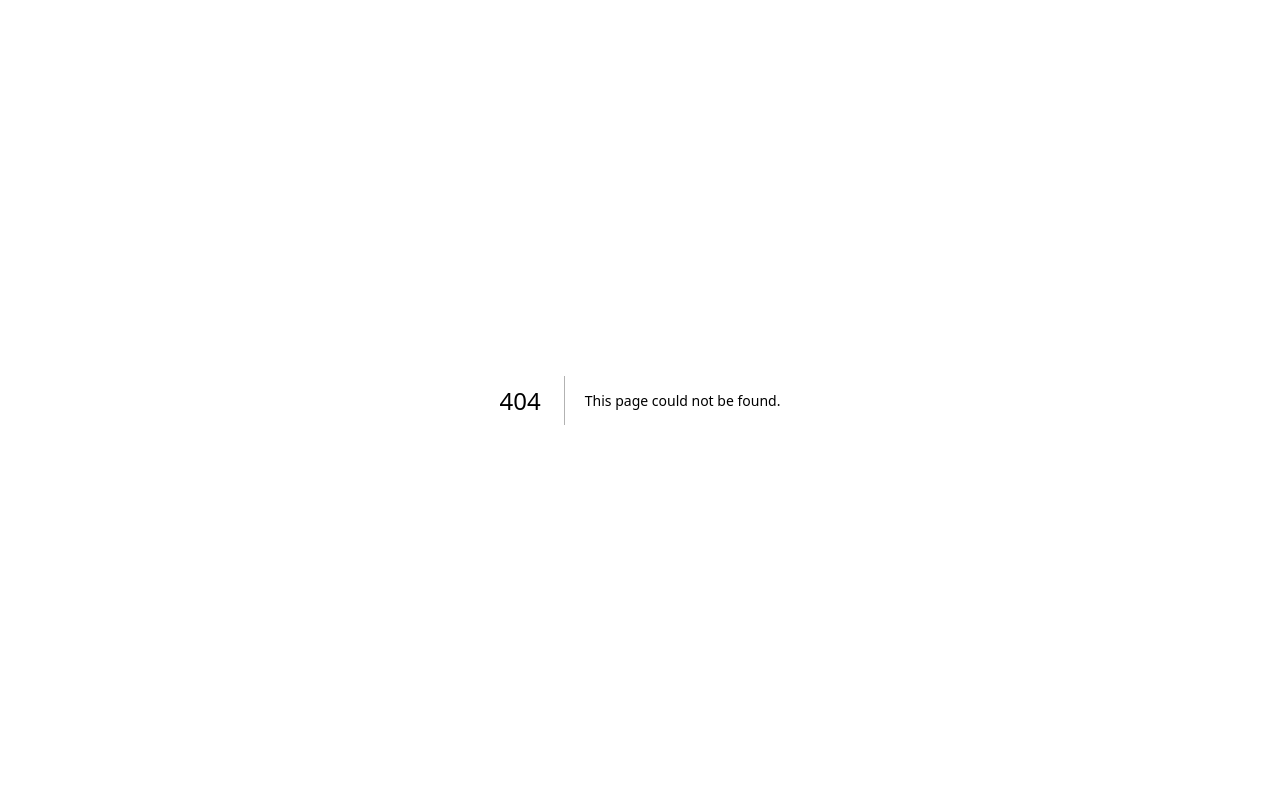
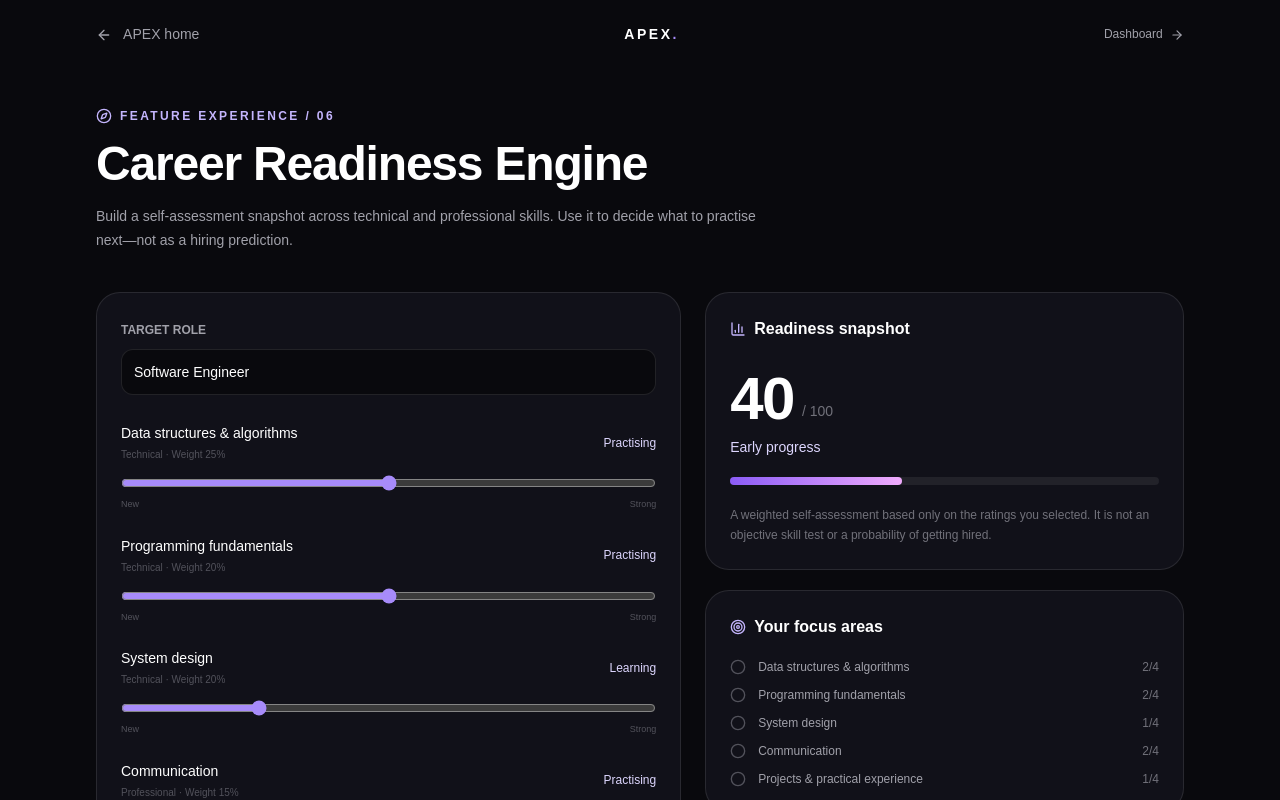
Before and after one commit to ansh44233/APEX-AI-Career-Developer-Intelligence-Platform, a Next.js app: page /features/readiness-engine in a window 1280 px wide. Before the commit this address had no page. Shown: the top 800 px of the page. Built offline with nearby package versions, Linux system fonts and the light colour scheme.

Commit message:
Add career readiness engine feature preview

```diff
--- /dev/null
+++ b/src/app/features/readiness-engine/page.tsx
@@ -0,0 +1,26 @@
+"use client";
+
+import { useMemo, useState } from "react";
+import { ArrowLeft, ArrowRight, Award, BarChart3, CheckCircle2, Circle, Compass, Target, TrendingUp } from "lucide-react";
+
+const skills = [
+ {name:"Data structures & algorithms",group:"Technical",weight:25},
+ {name:"Programming fundamentals",group:"Technical",weight:20},
+ {name:"System design",group:"Technical",weight:20},
+ {name:"Communication",group:"Professional",weight:15},
+ {name:"Projects & practical experience",group:"Professional",weight:20},
+];
+export default function Readiness() {
+ const [scores,setScores]=useState<number[]>([2,2,1,2,1]);
+ const [target,setTarget]=useState("Software Engineer");
+ const [checked,setChecked]=useState(false);
+ const total=useMemo(()=>Math.round(scores.reduce((sum,s,i)=>sum+s*skills[i].weight,0)/4),[scores]);
+ const level=total>=80?"Strong foundation":total>=60?"Developing":total>=40?"Early progress":"Getting started";
+ const update=(i:number,v:number)=>{setScores(old=>old.map((s,j)=>i===j?v:s));setChecked(false);};
+ return <main className="min-h-screen bg-[#09090d] text-white"><header className="mx-auto flex max-w-6xl items-center justify-between px-5 py-6 sm:px-8"><a href="/" className="text-sm text-zinc-400 hover:text-white"><ArrowLeft className="mr-2 inline h-4 w-4"/> APEX home</a><span className="text-sm font-extrabold tracking-[0.18em]">APEX<span className="text-violet-400">.</span></span><a href="/dashboard" className="text-xs text-zinc-400 hover:text-white">Dashboard <ArrowRight className="ml-1 inline h-3.5 w-3.5"/></a></header>
+ <section className="mx-auto max-w-6xl px-5 pb-20 pt-10 sm:px-8"><div className="mb-10"><p className="flex items-center gap-2 text-xs font-semibold tracking-[0.2em] text-violet-300"><Compass className="h-4 w-4"/> FEATURE EXPERIENCE / 06</p><h1 className="mt-4 text-4xl font-semibold tracking-tight sm:text-5xl">Career Readiness Engine</h1><p className="mt-4 max-w-2xl text-sm leading-6 text-zinc-400">Build a self-assessment snapshot across technical and professional skills. Use it to decide what to practise next—not as a hiring prediction.</p></div>
+ <div className="grid gap-6 lg:grid-cols-[1.1fr_0.9fr]"><section className="rounded-3xl border border-white/10 bg-[#111119] p-6"><label htmlFor="target-role" className="text-xs font-semibold text-zinc-400">TARGET ROLE</label><input id="target-role" value={target} onChange={e=>{setTarget(e.target.value);setChecked(false);}} className="mt-2 w-full rounded-xl border border-white/10 bg-[#09090d] p-3 text-sm text-white outline-none focus:border-violet-400/50"/><div className="mt-7 space-y-6">{skills.map((skill,i)=><div key={skill.name}><div className="mb-3 flex items-center justify-between gap-3"><div><p className="text-sm font-medium">{skill.name}</p><p className="mt-1 text-[10px] text-zinc-600">{skill.group} · Weight {skill.weight}%</p></div><span className="text-xs text-violet-200">{["New","Learning","Practising","Confident","Strong"][scores[i]]}</span></div><input aria-label={skill.name+" self-rating"} type="range" min="0" max="4" step="1" value={scores[i]} onChange={e=>update(i,Number(e.target.value))} className="w-full accent-violet-400"/><div className="flex justify-between text-[9px] text-zinc-600"><span>New</span><span>Strong</span></div></div>)}</div><button onClick={()=>setChecked(true)} className="mt-8 rounded-xl bg-violet-500 px-5 py-3 text-xs font-semibold hover:bg-violet-400">Generate my snapshot <ArrowRight className="ml-1 inline h-4 w-4"/></button></section>
+ <aside className="space-y-5"><section className="rounded-3xl border border-white/10 bg-[#111119] p-6"><div className="flex items-center gap-2"><BarChart3 className="h-4 w-4 text-violet-300"/><h2 className="font-semibold">Readiness snapshot</h2></div><div className="mt-7 flex items-end gap-2"><span className="text-6xl font-semibold tracking-tight">{total}</span><span className="pb-2 text-sm text-zinc-500">/ 100</span></div><p className="mt-2 text-sm font-medium text-violet-200">{level}</p><div className="mt-5 h-2 rounded-full bg-white/[0.07]"><div className="h-2 rounded-full bg-gradient-to-r from-violet-500 to-fuchsia-300 transition-all" style={{width:total+"%"}}/></div><p className="mt-5 text-xs leading-5 text-zinc-500">A weighted self-assessment based only on the ratings you selected. It is not an objective skill test or a probability of getting hired.</p>{checked&&<div className="mt-5 rounded-xl border border-violet-300/15 bg-violet-400/[0.06] p-4"><p className="text-xs font-semibold text-violet-200">Next-step suggestion</p><p className="mt-2 text-xs leading-5 text-zinc-400">Focus first on your lowest-rated area: {skills[scores.indexOf(Math.min(...scores))].name}. Choose one small practice task and reassess after completing it.</p></div>}</section>
+ <section className="rounded-3xl border border-white/10 bg-[#111119] p-6"><div className="flex items-center gap-2"><Target className="h-4 w-4 text-violet-300"/><h3 className="font-semibold">Your focus areas</h3></div><div className="mt-5 space-y-3">{skills.map((s,i)=><div key={s.name} className="flex items-center gap-3 text-xs"><span className="text-zinc-600">{scores[i]>=3?<CheckCircle2 className="h-4 w-4 text-emerald-300"/>:<Circle className="h-4 w-4 text-zinc-600"/>}</span><span className="flex-1 text-zinc-400">{s.name}</span><span className="text-zinc-500">{scores[i]}/4</span></div>)}</div></section>
+ <div className="rounded-2xl border border-amber-300/10 bg-amber-300/[0.04] p-4 text-xs leading-5 text-zinc-500"><Award className="mr-2 inline h-4 w-4 text-amber-200"/> Preview only: ratings are self-reported and stored only in this page's temporary state. Historical tracking and evidence-based assessments are planned.</div></aside></div></section></main>;
+}
```
